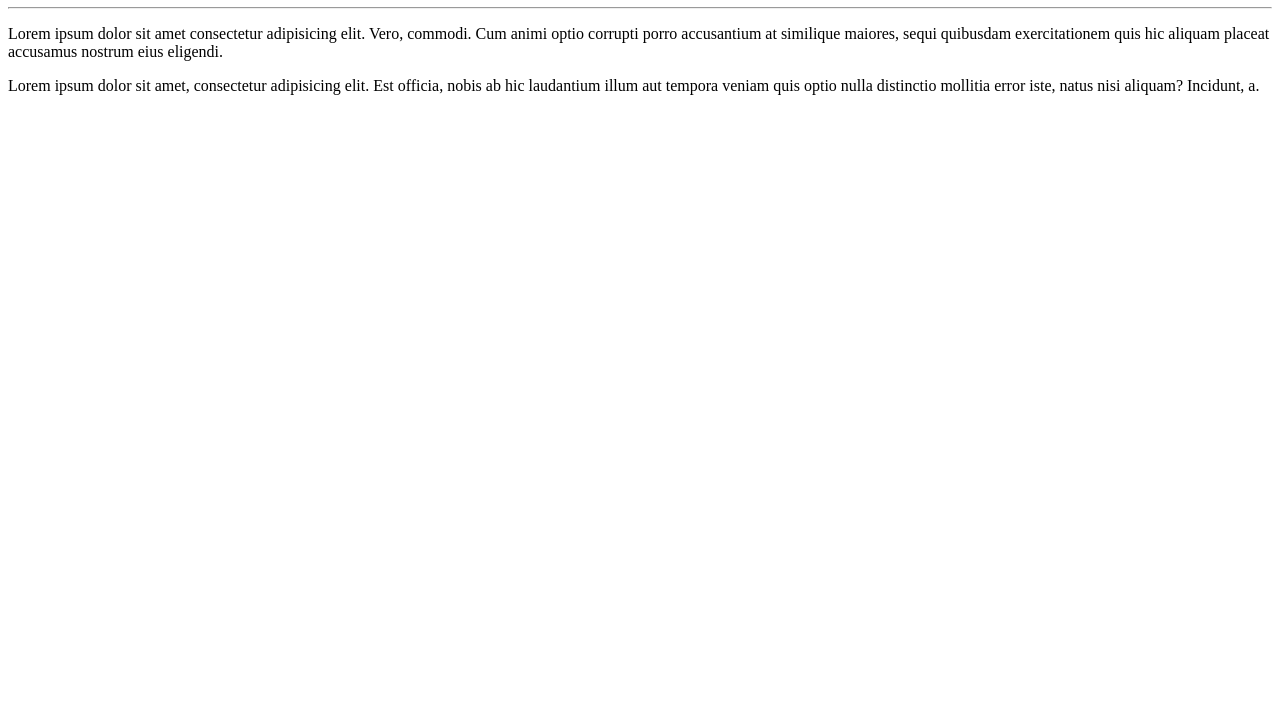
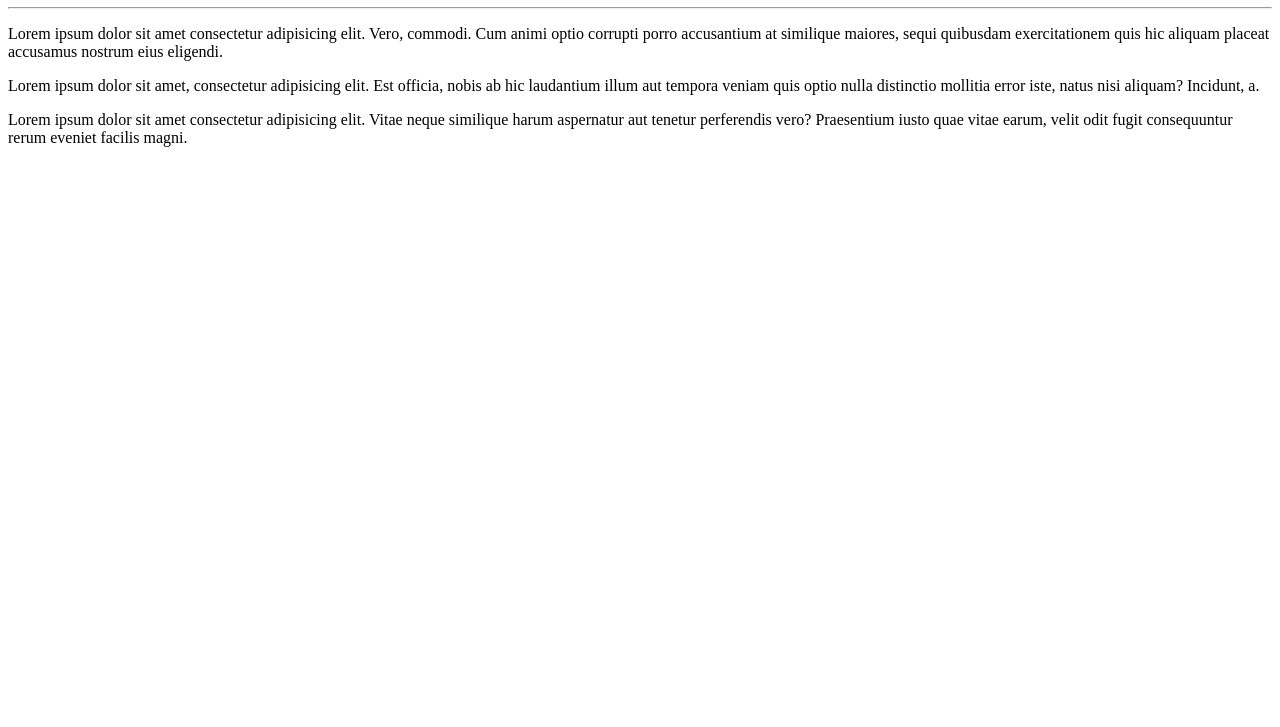
Before and after one commit to csfernandes/Ola-Mundo, a plain HTML site: page site-exemplo/index.html in a window 1280 px wide. Shown: the part 73-800 px from the top of the page. Drawn offline with Linux system fonts and the light colour scheme.

Commit message:
Adicionei mais um parágrafo

```diff
--- a/site-exemplo/index.html
+++ b/site-exemplo/index.html
@@ -11,5 +11,6 @@
     <hr>
     <p>Lorem ipsum dolor sit amet consectetur adipisicing elit. Vero, commodi. Cum animi optio corrupti porro accusantium at similique maiores, sequi quibusdam exercitationem quis hic aliquam placeat accusamus nostrum eius eligendi.</p>
     <p>Lorem ipsum dolor sit amet, consectetur adipisicing elit. Est officia, nobis ab hic laudantium illum aut tempora veniam quis optio nulla distinctio mollitia error iste, natus nisi aliquam? Incidunt, a.</p>
+    <p>Lorem ipsum dolor sit amet consectetur adipisicing elit. Vitae neque similique harum aspernatur aut tenetur perferendis vero? Praesentium iusto quae vitae earum, velit odit fugit consequuntur rerum eveniet facilis magni.</p>
 </body>
 </html>
```
